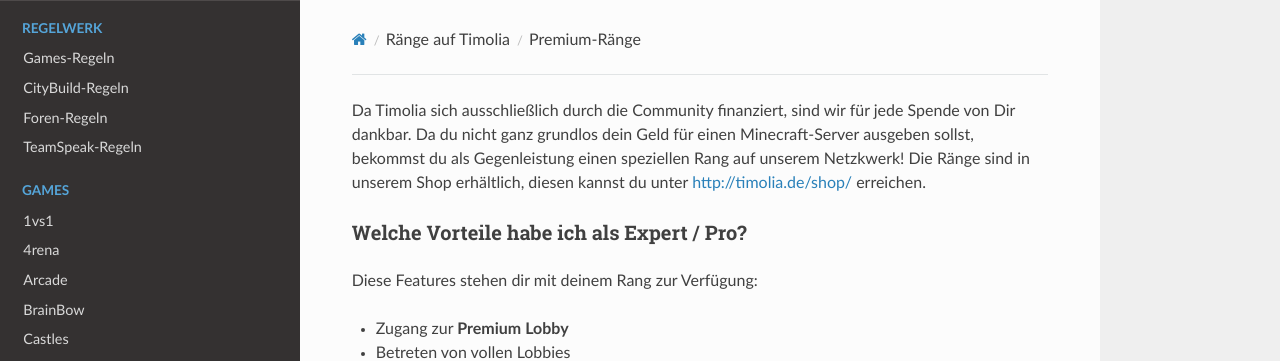
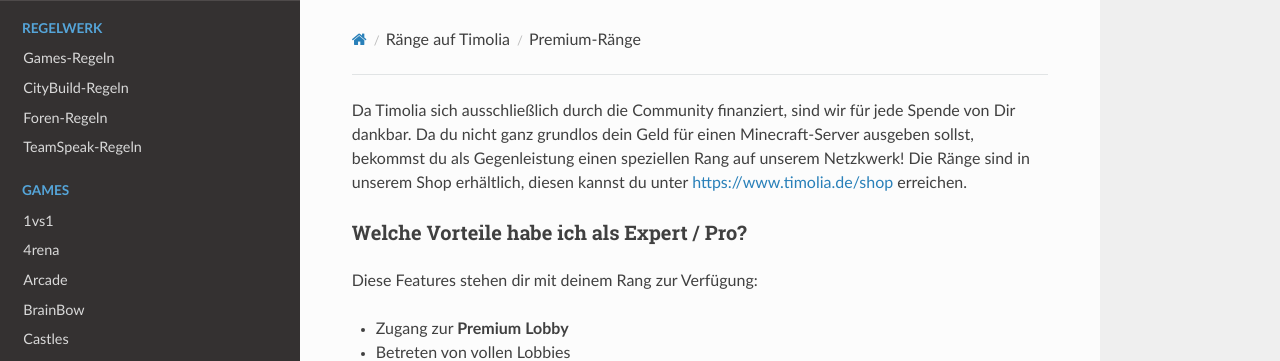
Before and after one commit to TimoliaDE/HowTo, an MkDocs documentation site: the page built from docs/ranks/premium.md, in a window 1280 px wide and 900 px high. Shown: the top 361 px of the window. Built offline with MkDocs 1.6.1, drawn with Linux system fonts in a browser that asks for light colours; nearby versions of some CDN libraries; old or Windows-style settings are respelled for this version of MkDocs; part of the change alters nothing that is shown.

Commit message:
hoffentlich Shop Link gefixt

```diff
--- a/docs/ranks/premium.md
+++ b/docs/ranks/premium.md
@@ -1,6 +1,6 @@
 Da Timolia sich ausschließlich durch die Community finanziert, sind wir für jede Spende von Dir dankbar. Da du nicht ganz grundlos dein
 Geld für einen Minecraft-Server ausgeben sollst, bekommst du als Gegenleistung einen speziellen Rang auf unserem Netzkwerk!
-Die Ränge sind in unserem Shop erhältlich, diesen kannst du unter [http://timolia.de/shop/](http://timolia.de/shop/) erreichen.
+Die Ränge sind in unserem Shop erhältlich, diesen kannst du unter [https://www.timolia.de/shop](https://www.timolia.de/shop) erreichen.
 
 ###Welche Vorteile habe ich als Expert / Pro?
 Diese Features stehen dir mit deinem Rang zur Verfügung:
```
